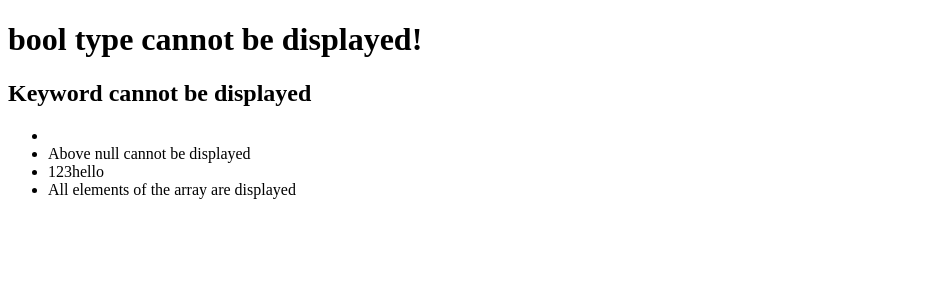
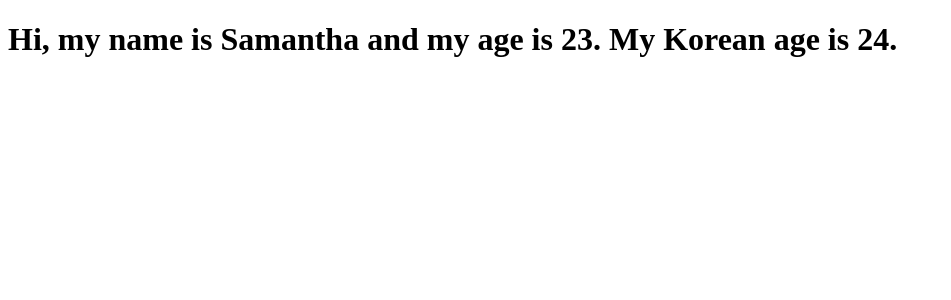
Before and after one commit to kynoh44/modern-react-with-redux-2023, a React (Create React App) app in the folder jsx/: page / in a window 1280 px wide. Shown: the top 300 px of the page, without its empty margins (0-951 px from the left). Built offline with nearby package versions, Linux system fonts and the light colour scheme.

Commit message:
Typical Component Layout

```diff
--- a/jsx/src/index.js
+++ b/jsx/src/index.js
@@ -11,27 +11,16 @@ const root = ReactDOM.createRoot(el);
 
 /* 4) Create a component */
 function App() {
-	let ccBool = true;
-	let ccKeyword = undefined;
-	let ccNull = null;
-	let ccArray = [1, 2, 3, "hello", undefined];
+	/* Code about Contents */
+	const name = 'Samantha';	// Initialization of variable
+	const age = 23;
+	const kor_age = age + 1;	// Computation
 
 	return (
-		<div>
-			<h1>{ccBool}</h1>
-			<h1>bool type cannot be displayed!</h1>
-
-			<h2>{ccKeyword}</h2>
-			<h2>Keyword cannot be displayed</h2>
-			<div>
-				<ul>
-					<li>{ccNull}</li>
-					<li>Above null cannot be displayed</li>
-					<li>{ccArray}</li>
-					<li>All elements of the array are displayed</li>
-				</ul>
-			</div>
-		</div>
+		<h1>
+			Hi, my name is {name} and my age is {age}. {/* Reference the contents */}
+			My Korean age is {kor_age}.
+		</h1>
 	);
 }
 
```
